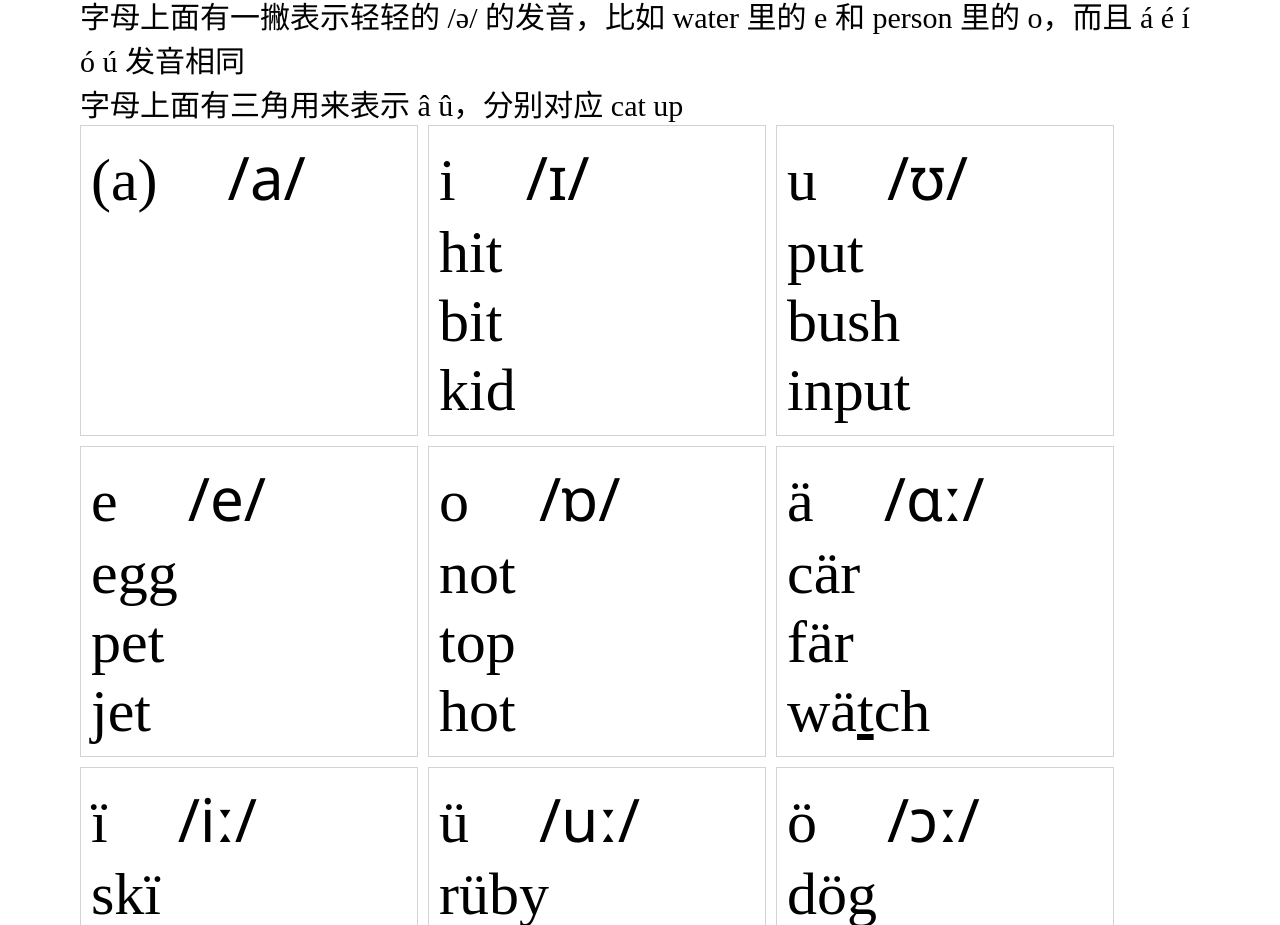
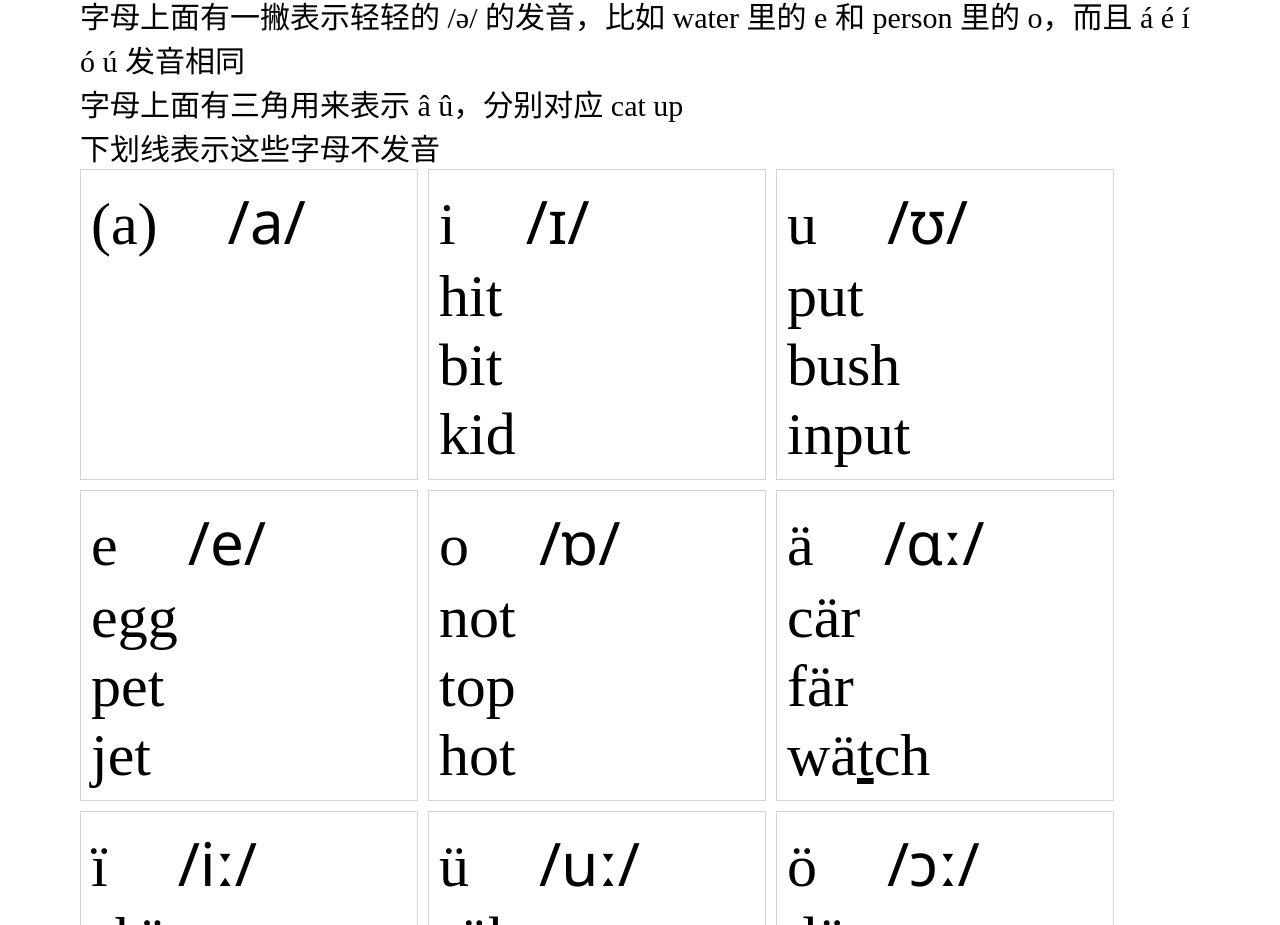
Before and after one commit to donaldnevermore/english-gana-demo, a React (Create React App) app: page / in a window 1280 px wide. Shown: the part 1657-2582 px from the top of the page. Built offline with nearby package versions, Linux system fonts and the light colour scheme; a web font is replaced by a local one.

Commit message:
Fix Gana summary

```diff
--- a/src/Ruby.tsx
+++ b/src/Ruby.tsx
@@ -46,6 +46,7 @@ things [e]{i}[x]{ks}pl[a]{ā}[i]{}n[e]{}d. M[y]{ī} Dr[a]{ö}[w]{}ing N[u]{û
                     字母上面有一撇表示轻轻的 /ə/ 的发音，比如 water 里的 e 和 person 里的 o，而且 á é í ó ú 发音相同
                 </div>
                 <div>字母上面有三角用来表示 â û，分别对应 cat up</div>
+                <div>下划线表示这些字母不发音</div>
             </summary>
             <Ipa />
             <EnglishGana s={a} hide={hide} />
```
